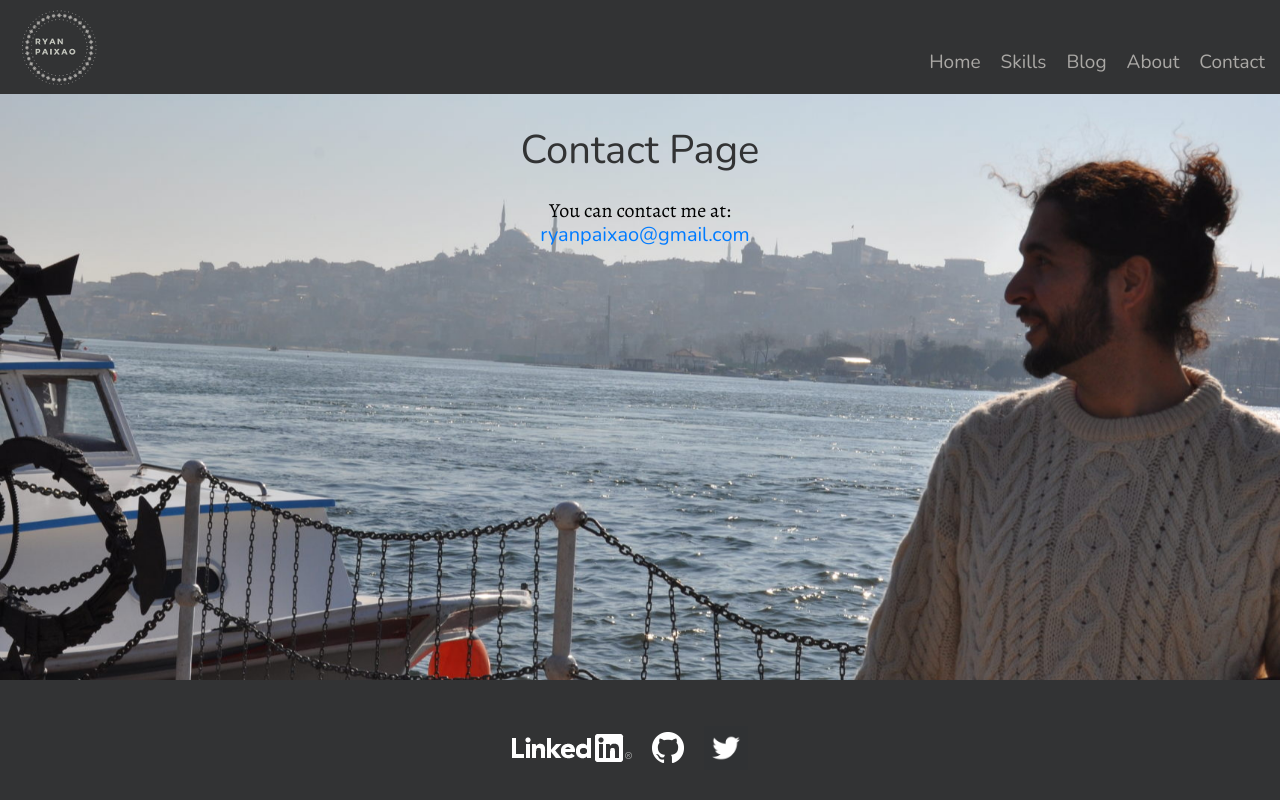
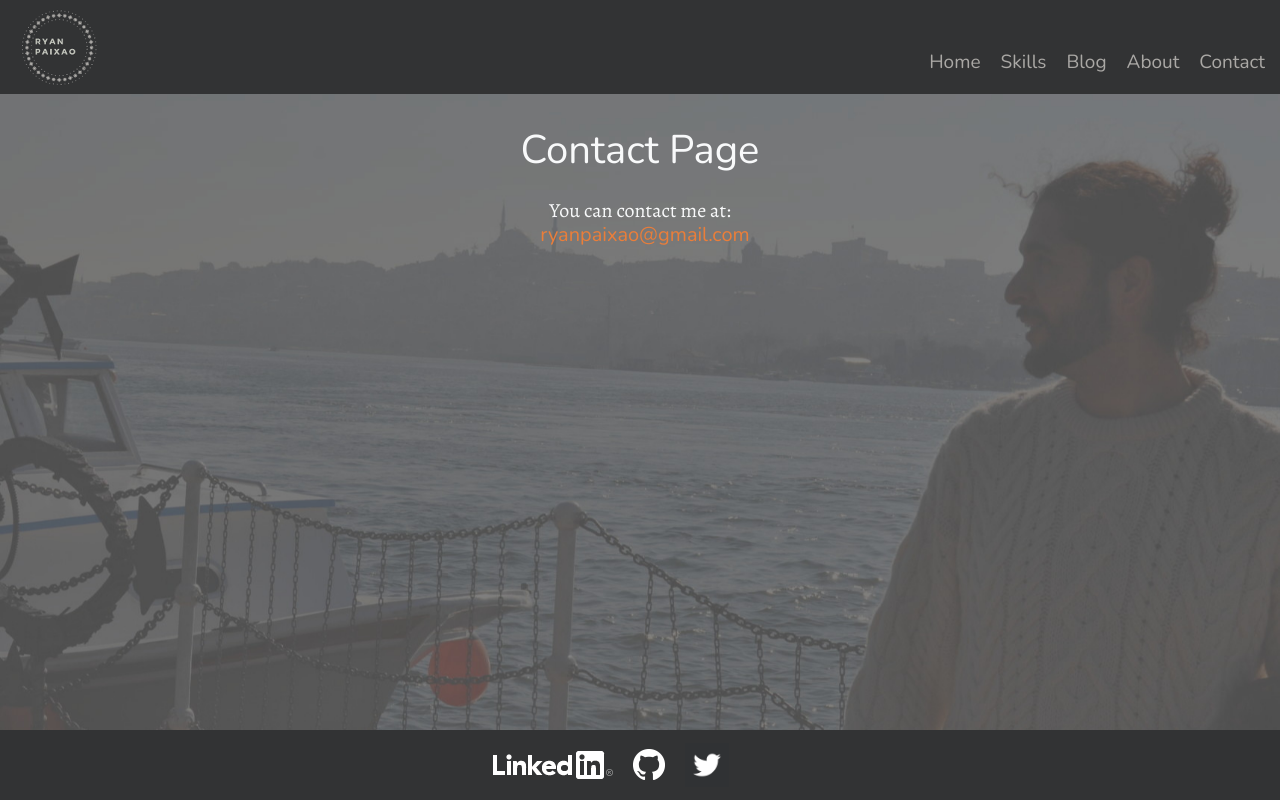
Before and after one commit to ryanpaixao/ryanpaixao.com-source, a React (Create React App) app: page /Contact in a window 1280 px wide. Built offline with nearby package versions, Linux system fonts and the light colour scheme.

Commit message:
Update container bg image.

```diff
--- a/src/scss/App.css
+++ b/src/scss/App.css
@@ -16,15 +16,19 @@ html {
 body {
   font-family: "Alegreya", sans-serif;
   font-size: 20px;
-  color: black;
+  color: #f8f9fa;
   font-weight: 400;
   font-style: normal;
-  background-color: white;
+  background-color: #f8f9fa;
   height: 100%; }
 
 h1 {
   font-family: "Nunito", serif;
-  color: #323334; }
+  color: #f8f9fa; }
+
+h2 {
+  font-family: "Nunito", serif;
+  color: #f8f9fa; }
 
 a {
   font-family: "Nunito", serif;
@@ -32,9 +36,10 @@ a {
   -webkit-transition: 0.4s ease-in-out;
   -moz-transition: 0.4s ease-in-out;
   transition: 0.4s ease-in-out;
-  cursor: pointer; }
+  cursor: pointer;
+  color: #ea7e3a; }
   a:hover {
-    color: white;
+    color: #f8f9fa;
     -webkit-transition: 0.4s ease-in-out;
     -moz-transition: 0.4s ease-in-out;
     transition: 0.4s ease-in-out; }
@@ -45,16 +50,20 @@ a {
 .container-fluid {
   line-height: 24px; }
 
+/********************
+** Declare variables
+********************/
 /**********************
 *********header********
 **********************/
 header {
-  position: relative;
+  position: fixed;
   display: block;
   width: 100%;
   background: #323334;
-  color: black;
-  height: 94px; }
+  color: #f8f9fa;
+  height: 94px;
+  z-index: 1; }
   header .logo {
     position: absolute;
     top: 50%;
@@ -92,21 +101,28 @@ header {
 *******Container*******
 **********************/
 .container {
-  background-image: url("../assets/images/me_3.jpg");
+  background-image: url("../assets/images/me_smokey.jpg");
   background-repeat: no-repeat;
-  background-position: center center;
+  background-position: right center;
   background-attachment: fixed;
   -webkit-background-size: cover;
   -moz-background-size: cover;
   -o-background-size: cover;
   background-size: cover;
+  margin-bottom: 70px;
   height: 100%; }
+
+.container-body {
+  margin-top: 94px; }
 
 .route-body {
   margin-top: 2.5%;
   height: 100%; }
   .route-body h1 {
     text-align: center; }
+  .route-body h2 {
+    text-align: center;
+    margin-top: 25px; }
   .route-body p {
     margin-top: 25px; }
 
@@ -161,16 +177,9 @@ footer {
   display: block;
   width: 100%;
   background: #323334;
-  color: black;
-  height: 120px;
+  color: #f8f9fa;
+  height: 70px;
   bottom: 0; }
-  footer .logo {
-    position: absolute;
-    top: 50%;
-    left: 15px;
-    -webkit-transform: translate-y(-50%);
-    -moz-transform: translate-y(-50%);
-    transform: translate-y(-50%); }
   footer nav,
   footer nav ul,
   footer nav ul li {
@@ -178,8 +187,8 @@ footer {
     padding: 0; }
   footer nav {
     position: absolute;
-    top: 38%;
-    right: 40%;
+    top: 18%;
+    right: 41.5%;
     -webkit-transform: translate-y(-50%);
     -moz-transform: translate-y(-50%);
     transform: translate-y(-50%); }
--- a/src/scss/App.scss
+++ b/src/scss/App.scss
@@ -1,15 +1,23 @@
 @import "_config.scss";
+
+/********************
+** Declare variables
+********************/
+// heights
+$headerHeight: 94px;
+$footerHeight: 70px;
 
 /**********************
 *********header********
 **********************/
 header {
-  position: relative;
+  position: fixed;
   display: block;
   width: 100%;
   background: $headerColor;
   color: $pColor;
-  height: 94px;
+  height: $headerHeight;
+  z-index: 1;
 
   .logo {
     position: absolute;
@@ -59,15 +67,21 @@ header {
 **********************/
 // container
 .container {
-  background-image: url('../assets/images/me_3.jpg');
+  background-image: url('../assets/images/me_smokey.jpg');
   background-repeat: no-repeat;
-  background-position: center center;
+  background-position: right center;
   background-attachment: fixed;
   -webkit-background-size: cover;
   -moz-background-size: cover;
   -o-background-size: cover;
   background-size: cover;
+  margin-bottom: $footerHeight;
   height: 100%;
+}
+
+// container-body
+.container-body {
+  margin-top: $headerHeight;
 }
 
 // routeBody
@@ -79,24 +93,15 @@ header {
     text-align: center;
   }
 
+  h2 {
+    text-align: center;
+    margin-top: 25px;
+  }
+
   p {
     margin-top: 25px;
   }
 }
-
-// Container background images
-// .left-bg-image {
-//   // height: 600px;
-//   background-image: url("../assets/images/me_1.jpg");
-//   background-repeat: no-repeat;
-// }
-
-// .right-bg-image {
-//   // height: 600px;
-//   // width: 400px;
-//   background-image: url("../assets/images/me_2.jpg");
-//   background-repeat: no-repeat;
-// }
 
 .logo-1 {
   background-image: url("../assets/images/logo_1.png");
@@ -157,15 +162,8 @@ footer {
   width: 100%;
   background: $headerColor;
   color: $pColor;
-  height: 120px;
+  height: $footerHeight;
   bottom: 0;
-
-  .logo {
-    position: absolute;
-    top: 50%;
-    left: 15px;
-    @include translate-y(-50%);
-  }
 
   nav,
   nav ul,
@@ -176,8 +174,8 @@ footer {
 
   nav {
     position: absolute;
-    top: 38%;
-    right: 40%;
+    top: 18%;
+    right: 41.5%;
     @include translate-y(-50%);
 
     ul li {
--- a/src/scss/_config.scss
+++ b/src/scss/_config.scss
@@ -1,18 +1,20 @@
 /******************
 ******COLORS******
 ******************/
-// Select colorScheme (1 - 7)
-$colorScheme: 8;
+// Select colorScheme (1 - 9)
+$colorScheme: 9;
 
 // select Font collection (1 - 7)
 $fontCollection: 1;
 
 // Declare Color variables
+$attentionColor: black; // Base color
 $bgColor: black; //  F9F7F7 background-color
 $pColor: black; // <p>
 $anchorColor: black; // <a>
 $activeColor: black; // <a> active
-$headerColor: black; // 3F72AF header and <h1>
+$headerColor: black; // 3F72AF header
+$h1Color: black; // <h1>
 
 // Declare Font variables
 $headerFont: 'serif';
@@ -39,56 +41,73 @@ $paragraphFont: 'sans-serif';
   $pColor: #112D4E; // <p>
   $anchorColor: #112D4E; // <a>
   $activeColor: #F9F7F7; // <a> active
-  $headerColor: #3F72AF; // 3F72AF header and <h1>
+  $headerColor: #3F72AF; // 3F72AF header
+  $h1Color: #3F72AF; // <h1>
 } @else if $colorScheme == 2 {
   // Color Scheme 2 (pink sunset and grey)
   $bgColor: #34374C; // background-color
   $pColor: #F6F6F6; // <p>
   $anchorColor: #F6F6F6; // <a>
   $activeColor: #2C2E3E; // <a> active
-  $headerColor: #EE2B47; // header and <h1>
+  $headerColor: #EE2B47; // header
+  $h1Color: #EE2B47; // <h1>
 } @else if $colorScheme == 3 {
   // Color Scheme 3 (shades of grey)
   $bgColor: #C4E3CB; // background-color
   $pColor: #616161; // <p>
   $anchorColor: #616161; // <a>
   $activeColor: #F4F9F4; // <a> active
-  $headerColor: #8AAE92; // header and <h1>
+  $headerColor: #8AAE92; // header
+  $h1Color: #8AAE92; // <h1>
 } @else if $colorScheme == 4 {
   // Color Scheme 4 (NES woodsman)
   $bgColor: #F8EEB4; // background-color
   $pColor: #092A35; // <p>
   $anchorColor: #092A35; // <a>
   $activeColor: #CFEE91; // <a> active
-  $headerColor: #658525; // header and <h1>
+  $headerColor: #658525; // header
+  $h1Color: #658525; // <h1>
 } @else if $colorScheme == 5 {
   // Color Scheme 5 (soft yellow and grey)
   $bgColor: #D6C5E8; // background-color
   $pColor: #3F668E; // <p>
   $anchorColor: #3F668E; // <a>
   $activeColor: #FFEDB0; // <a> active
-  $headerColor: #FFE48A; // header and <h1>
+  $headerColor: #FFE48A; // header
+  $h1Color: #FFE48A; // <h1>
 } @else if $colorScheme == 6 {
   // Color Scheme 6 (black, white, and grey Hard Contrast)
   $bgColor: white; // background-color
   $pColor: black; // <p>
   $anchorColor: gray; // <a>
   $activeColor: white; // <a> active
-  $headerColor: black; // header and <h1>
+  $headerColor: black; // header
+  $h1Color: #black; // <h1>
 } @else if $colorScheme == 7 {
   // Color Scheme 7 (black, white, and grey Soft Contrast)
   $bgColor: #F7F7F7; // #DBDAD6; // #AAA8A5; // background-color
   $pColor: #525354; // <p>
   $anchorColor: #AAA8A5; // <a>
   $activeColor: white; // #525354; // <a> active
-  $headerColor: #323334; // #0F0F11; // #323334; // header and <h1>
+  $headerColor: #323334; // #0F0F11; // #323334; // header
+  $h1Color: #323334; // <h1>
 } @else if $colorScheme == 8 {
-  // Color Scheme 7 (black, white, and grey Soft Contrast w/ white bg)
+  // Color Scheme 8 (black, white, and grey Soft Contrast w/ white bg)
   $bgColor: white; // #DBDAD6; // #AAA8A5; // background-color
-  $pColor: black; // <p>
+  $pColor: #343a40; // <p>
   $anchorColor: #AAA8A5; // <a>
   $activeColor: white; // #525354; // <a> active
-  $headerColor: #323334; // #0F0F11; // #323334; // header and <h1>
+  $headerColor: #323334; // #0F0F11; // #323334; // header and
+  $h1Color: #323334; // <h1>
+} @else if $colorScheme == 9 {
+  // Color Scheme 9 (black, white, and grey Soft Contrast w/ dark bg and light letters)
+  $attentionColor: #ea7e3a; // anchors
+  $bgColor: #f8f9fa; // background-color
+  $pColor: #f8f9fa; // <p>
+  $anchorColor: #AAA8A5; // <a>
+  $activeColor: #f8f9fa; // #525354; // <a> active
+  $headerColor: #323334; // #0F0F11; // #323334; // header
+  $h1Color: #f8f9fa; // <h1>
 }
 
 /**************************************
@@ -143,7 +162,12 @@ body {
 
 h1 {
   font-family: $headerFont;
-  color: $headerColor
+  color: $h1Color
+}
+
+h2{
+  font-family: $headerFont;
+  color: $h1Color
 }
 
 a {
@@ -151,6 +175,7 @@ a {
   text-decoration: none;
   @include transition(.4s ease-in-out);
   cursor: pointer;
+  color: $attentionColor;
 
   &:hover {
     color: $activeColor;
```
Also changed, not shown: src/assets/images/me_smokey.jpg (added).
